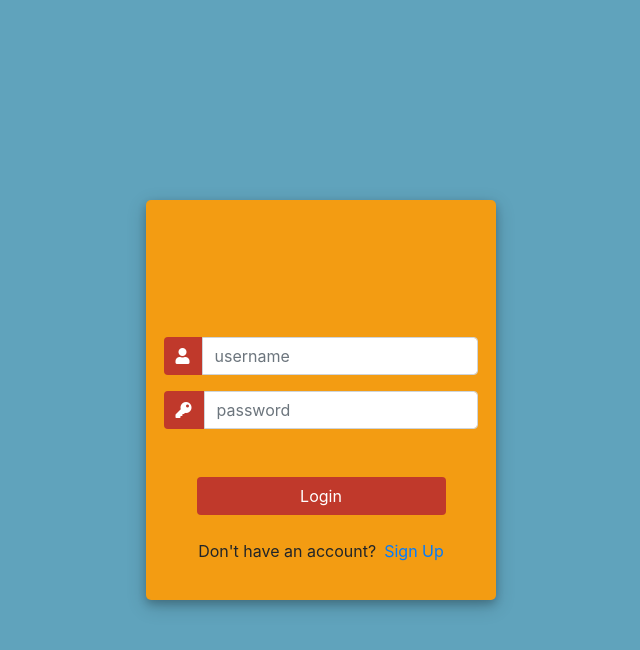
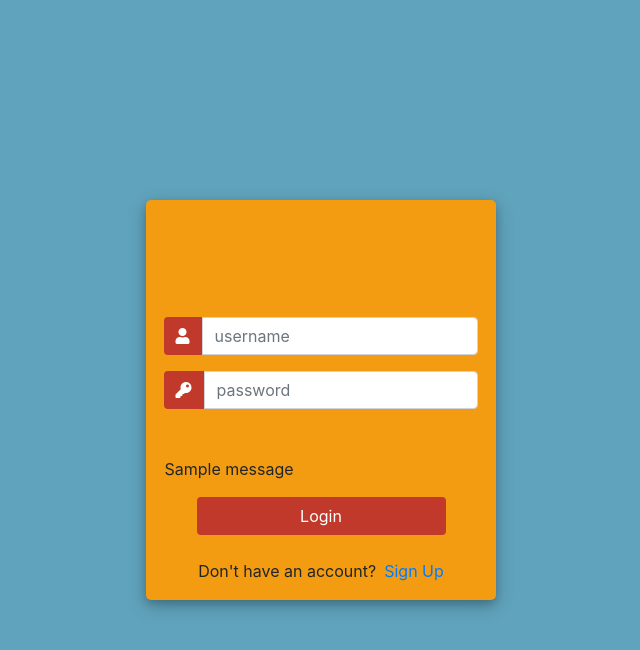
Before and after one commit to TnsaeANS/Eco_Market, a Django app: page /login in a window 1280 px wide. Shown: the top 650 px of the page, without its empty margins (319-959 px from the left). Run offline with Django 4.2, Linux system fonts and the light colour scheme; one stand-in notice (Sample message) is shown; some libraries are stand-ins or nearby versions.

Commit message:
flash error message

```diff
--- a/templates/login.html
+++ b/templates/login.html
@@ -109,6 +109,12 @@
 
 							</div>
 						</div>
+
+					<div>
+				{% for message in messages %}
+				<p id="messages">{{message}}</p>
+				{%endfor%}
+					</div>
 							<div class="d-flex justify-content-center mt-3 login_container">
 				 	<button type="button" name="button" class="btn login_btn">Login</button>
 				   </div>
--- a/templates/register.html
+++ b/templates/register.html
@@ -35,6 +35,7 @@
 
             <button type="submit" class="btnSubmit">Register</button>
 </form>
+{{form.errors}}
         <div> Already have an account? <a href="/login">Sign In</a>
             </div>
         </div>
```
Also changed, not shown: db.sqlite3.
